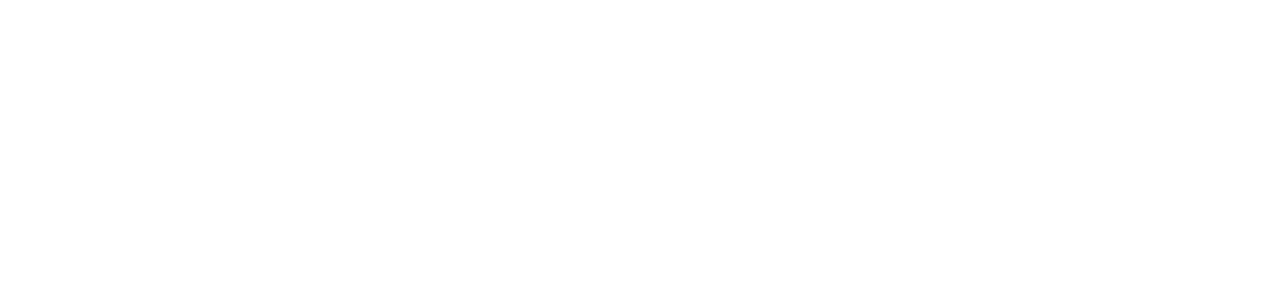
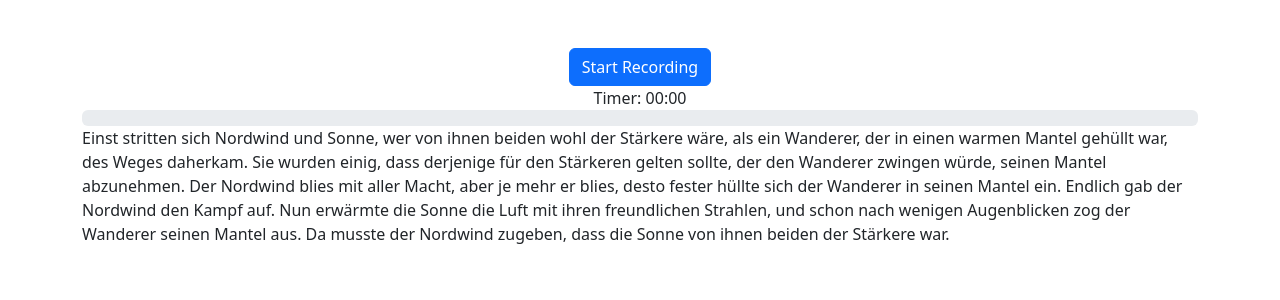
Before and after one commit to AJaeck/pd_app_frontend, a React (Create React App) app: page /new-speech-test/1 in a window 1280 px wide. Before the commit this address had no page. Shown: the top 300 px of the page. Built offline with nearby package versions, Linux system fonts and the light colour scheme.

Commit message:
initiated speech task

```diff
--- a/src/App.js
+++ b/src/App.js
@@ -6,8 +6,10 @@
 import CreateNewUser from './CreateNewUser';
 import UserProfile from './UserProfile';
 import LoadUserProfile from './LoadUserProfile';
-import NewTest from './NewTest';
+import NewSpeechTest from './NewSpeechTest';
+import NewTapTest from './NewTapTest';
 import Results from "./Results";
+import SpeechResults from "./SpeechResults";
 
 function App() {
     return (
@@ -17,8 +19,10 @@
                 <Route path="/create-user" element={<CreateNewUser />} />
                 <Route path="/load-user" element={<LoadUserProfile />} />
                 <Route path="/user-profile/:userId" element={<UserProfile />} />
-                <Route path="/new-test/:userId" element={<NewTest />} />
+                <Route path="/new-tap-test/:userId" element={<NewTapTest />} />
+                <Route path="/new-speech-test/:userId" element={<NewSpeechTest />} />
                 <Route path="/results/:userId" element={<Results />} />
+                <Route path="/speech-results/:userId" element={<SpeechResults />} />
                 {/* ... other routes */}
             </Routes>
         </Router>
--- /dev/null
+++ b/src/NewSpeechTest.js
@@ -0,0 +1,110 @@
+import React, { useState, useEffect } from 'react';
+import { useParams, useNavigate } from 'react-router-dom';
+import { Container, Row, Col, Button, ProgressBar } from 'react-bootstrap';
+
+function NewSpeechTest() {
+    const [recording, setRecording] = useState(false);
+    const [mediaRecorder, setMediaRecorder] = useState(null);
+    const [timer, setTimer] = useState(0);
+    const [volume, setVolume] = useState(0);  // State to hold the current volume level
+    const { userId } = useParams();
+    const navigate = useNavigate();
+
+    const formatTime = (seconds) => {
+        const mins = Math.floor(seconds / 60);
+        const secs = seconds % 60;
+        return `${mins < 10 ? '0' : ''}${mins}:${secs < 10 ? '0' : ''}${secs}`;
+    };
+
+    const handleStartRecording = () => {
+        navigator.mediaDevices.getUserMedia({ audio: true })
+            .then(stream => {
+                const audioContext = new (window.AudioContext || window.webkitAudioContext)();
+                const analyzer = audioContext.createAnalyser();
+                const microphone = audioContext.createMediaStreamSource(stream);
+                const scriptProcessor = audioContext.createScriptProcessor(2048, 1, 1);
+
+                microphone.connect(analyzer);
+                analyzer.connect(scriptProcessor);
+                scriptProcessor.connect(audioContext.destination);
+                scriptProcessor.onaudioprocess = function() {
+                    const array = new Uint8Array(analyzer.frequencyBinCount);
+                    analyzer.getByteFrequencyData(array);
+                    let values = 0;
+
+                    array.forEach(value => {
+                        values += value;
+                    });
+
+                    const average = values / array.length;
+                    setVolume(Math.round(average)); // Update volume state based on the average
+                };
+
+                const recorder = new MediaRecorder(stream);
+                setMediaRecorder(recorder);
+                recorder.start();
+                setRecording(true);
+
+                const interval = setInterval(() => {
+                    setTimer(t => t + 1);
+                }, 1000);
+
+                recorder.ondataavailable = (event) => {
+                    // Handle recorded data
+                };
+
+                recorder.onstop = () => {
+                    clearInterval(interval);
+                    scriptProcessor.disconnect();
+                    analyzer.disconnect();
+                    microphone.disconnect();
+                    // Optionally, navigate to the transcription page and send the audio for processing
+                };
+            })
+            .catch(error => {
+                console.error('Error accessing media devices.', error);
+            });
+    };
+
+    const handleStopRecording = () => {
+    if (mediaRecorder) {
+        mediaRecorder.stop();  // Stop the recording
+        setRecording(false);
+        setTimer(0);
+
+        mediaRecorder.ondataavailable = (event) => {
+            const audioBlob = event.data;
+            const audioUrl = URL.createObjectURL(audioBlob);  // Create a URL for the audio blob
+
+            // Redirect to the speech results page with the audio URL and other necessary data
+            navigate(`/speech-results/${userId}`, { state: { audioUrl } });
+            };
+        }
+    };
+
+
+    useEffect(() => {
+        return () => {
+            mediaRecorder?.stream.getTracks().forEach(track => track.stop());
+        };
+    }, [mediaRecorder]);
+
+    return (
+        <Container className="mt-5">
+            <Row className="justify-content-center">
+                <Col className="text-center">
+                    <Button variant="primary" onClick={recording ? handleStopRecording : handleStartRecording}>
+                        {recording ? 'Stop Recording' : 'Start Recording'}
+                    </Button>
+                    <div>Timer: {formatTime(timer)}</div>
+                    <ProgressBar now={volume} max={255} label={`${volume} dB`} /> {/* Displaying the volume level */}
+                </Col>
+            </Row>
+            <Row>
+                <p>Einst stritten sich Nordwind und Sonne, wer von ihnen beiden wohl der Stärkere wäre, als ein Wanderer, der in einen warmen Mantel gehüllt war, des Weges daherkam. Sie wurden einig, dass derjenige für den Stärkeren gelten sollte, der den Wanderer zwingen würde, seinen Mantel abzunehmen. Der Nordwind blies mit aller Macht, aber je mehr er blies, desto fester hüllte sich der Wanderer in seinen Mantel ein. Endlich gab der Nordwind den Kampf auf. Nun erwärmte die Sonne die Luft mit ihren freundlichen Strahlen, und schon nach wenigen Augenblicken zog der Wanderer seinen Mantel aus. Da musste der Nordwind zugeben, dass die Sonne von ihnen beiden der Stärkere war.</p>
+            </Row>
+        </Container>
+    );
+}
+
+export default NewSpeechTest;
--- a/src/NewTest.js
+++ b/src/NewTapTest.js
@@ -2,7 +2,7 @@
 import TappingTest from './components/TappingTest';
 import { Container, Row, Col } from 'react-bootstrap';
 
-function NewTest() {
+function NewTapTest() {
     return (
         <Container className="h-100">
             <Row className="justify-content-center align-items-center" style={{ minHeight: "100vh" }}>
@@ -15,4 +15,4 @@
     );
 }
 
-export default NewTest;
+export default NewTapTest;
--- /dev/null
+++ b/src/SpeechResults.js
@@ -0,0 +1,50 @@
+import React from 'react';
+import { useParams, useLocation, useNavigate } from 'react-router-dom';
+import { Container, Row, Col, Button, Card } from 'react-bootstrap';
+
+function SpeechResults() {
+    const { userId } = useParams();
+    const location = useLocation();
+    const navigate = useNavigate();
+    const { audioUrl } = location.state; // Receive the audio URL if passed via state
+
+    const handleGoBack = () => {
+        navigate(`/user-profile/${userId}`);
+    };
+
+    const handleStartTest = () => {
+        navigate(`/new-speech-test/${userId}`);
+    };
+
+    return (
+        <Container className="mt-5">
+            <Row className="justify-content-center">
+                <Col md={8}>
+                    <Card>
+                        <Card.Header as="h5">Speech Test Results</Card.Header>
+                        <Card.Body>
+                            <Card.Title>Original Text</Card.Title>
+                            <Card.Text>
+                                Here you would display the original text the user was supposed to read.
+                            </Card.Text>
+                            <Card.Title>Transcribed Text</Card.Title>
+                            <Card.Text>
+                                Here you would display the transcribed text once it's processed.
+                            </Card.Text>
+                            <audio controls src={audioUrl}>
+                                Your browser does not support the audio element.
+                            </audio>
+                            <div className="mt-3">
+                                <Button variant="primary" onClick={handleStartTest}>Start New Test</Button>
+                                {' '}
+                                <Button variant="secondary" onClick={handleGoBack}>Go to Dashboard</Button>
+                            </div>
+                        </Card.Body>
+                    </Card>
+                </Col>
+            </Row>
+        </Container>
+    );
+}
+
+export default SpeechResults;
```
Also changed, not shown: src/UserProfile.js (+19 -8 lines), src/components/SpeechTest.js (added, +24 -0 lines).
